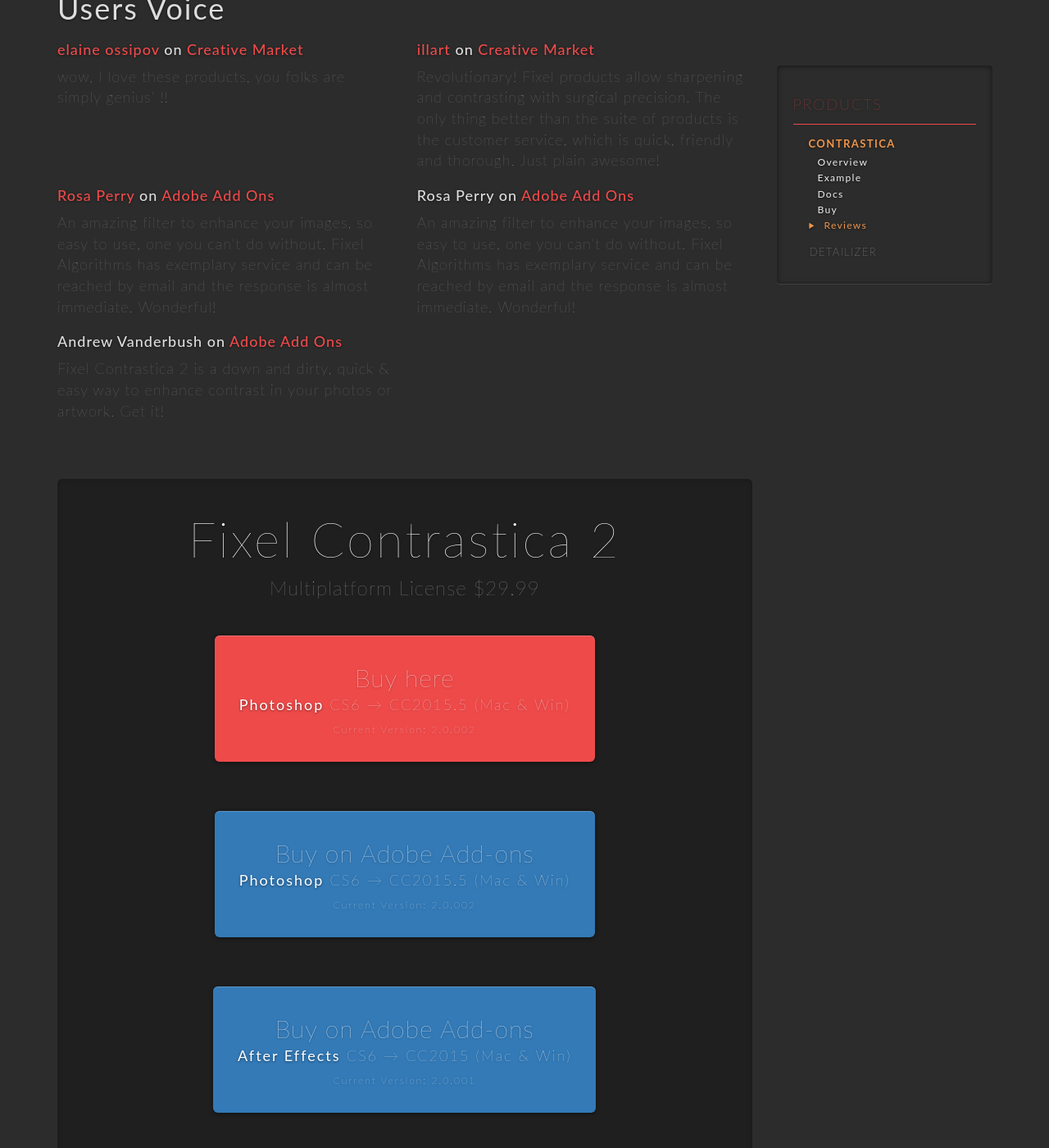
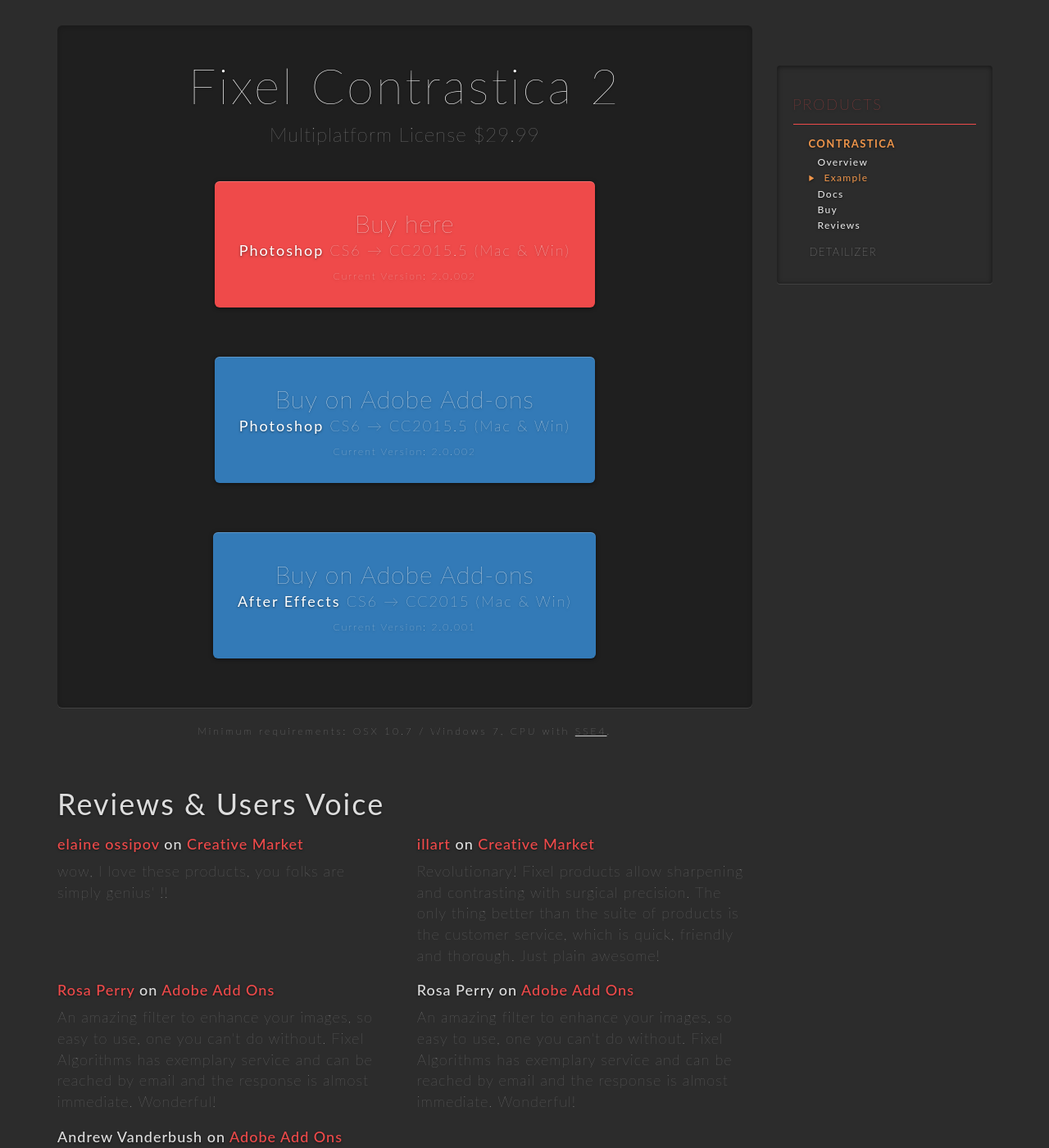
Before and after one commit to FixelAlgorithmsTeam/fixel, a Jekyll site: the page built from products/contrastica/index.html, in a window 1280 px wide and 1400 px high, scrolled down 3293 px. Shown: the whole window at 82% size. Built offline with Jekyll 4.4.1, drawn with Linux system fonts in a browser that asks for light colours; nearby versions of some CDN libraries; comment, search, counter and statistics services are not loaded; some of the changed text lies outside the part shown.

Commit message:
Update index.html
Put the Reviews section on the bottom.

```diff
--- a/products/contrastica/index.html
+++ b/products/contrastica/index.html
@@ -98,8 +98,28 @@
 				</div>
 			</section> -->
 
+			<section style="margin-top: 60px; margin-bottom:10px" id="contrastica-buy">
+				<div class="highlight-box text-center">
+					<!-- <h4 class="home-title">Fixel Contrastica 2<span class="software-version" property="softwareVersion">(2.0.001)</span></h4> -->
+					<h4 class="home-title">Fixel Contrastica 2</h4>
+					<p class="product-subtitle small" property="offers" typeof="Offer">Multiplatform License <span property="price">$29.99</span><meta property="priceCurrency" content="USD"/></p>
+
+					<a href="http://sites.fastspring.com/barranca/product/fixelcontrastica2ps" target="_blank" class="btn btn-primary-red btn-buy" role="button" property="downloadUrl">
+						Buy here <span class="cs6cc"><span class="b">Photoshop</span> CS6 &rarr; CC2015.5 <br class="visible-xs"> <span property="operatingSystem">(Mac & Win)</span></span><span class="cs6cc" style="font-size:40%; margin-top:10px">Current Version: <span property="softwareVersion">2.0.002</span></span>
+					</a>
+					<a href="https://creative.adobe.com/addons/products/3931" target="_blank" class="btn btn-primary btn-buy" role="button" property="downloadUrl">
+						Buy on Adobe Add-ons <span class="cs6cc"><span class="b">Photoshop</span> CS6 &rarr; CC2015.5 <br class="visible-xs"> <span property="operatingSystem">(Mac & Win)</span></span><span class="cs6cc" style="font-size:40%; margin-top:10px">Current Version: <span property="softwareVersion">2.0.002</span></span>
+					</a>
+					<a href="https://creative.adobe.com/addons/products/5892" target="_blank" class="btn btn-primary btn-buy" role="button" property="downloadUrl">
+						Buy on Adobe Add-ons <span class="cs6cc"><span class="b">After Effects</span> CS6 &rarr; CC2015 <br class="visible-xs"> <span property="operatingSystem">(Mac & Win)</span></span><span class="cs6cc" style="font-size:40%; margin-top:10px">Current Version: <span property="softwareVersion">2.0.001</span></span>
+					</a>
+				</div>
+			</section>
+
+			<p class="author-caption" style="text-align: center; margin-bottom:60px">Minimum requirements: OSX 10.7 / Windows 7, CPU with <a href="http://en.wikipedia.org/wiki/SSE4#Supporting_CPUs" target="_blank" style="color: #ddd; text-decoration:underline">SSE4</a>.</p>
+
 			<section id="contrastica-reviews">
-				<h1>Users Voice</h1>
+				<h1>Reviews & Users Voice</h1>
 				<div class="row">
 					<div class="col-sm-6">
 						<!-- <a href="http://www.davidebarranca.com/?p=2614" title="Introducing Detailizer" target="_blank" class="hide-text detailizer-doc-sprite detailizer-intro pull-left img-circle img-documentation">Introducing Detailizer</a> -->
@@ -133,27 +153,8 @@
 				</div>
 			</section>
 
-			<section style="margin-top: 60px; margin-bottom:10px" id="contrastica-buy">
-				<div class="highlight-box text-center">
-					<!-- <h4 class="home-title">Fixel Contrastica 2<span class="software-version" property="softwareVersion">(2.0.001)</span></h4> -->
-					<h4 class="home-title">Fixel Contrastica 2</h4>
-					<p class="product-subtitle small" property="offers" typeof="Offer">Multiplatform License <span property="price">$29.99</span><meta property="priceCurrency" content="USD"/></p>
-
-					<a href="http://sites.fastspring.com/barranca/product/fixelcontrastica2ps" target="_blank" class="btn btn-primary-red btn-buy" role="button" property="downloadUrl">
-						Buy here <span class="cs6cc"><span class="b">Photoshop</span> CS6 &rarr; CC2015.5 <br class="visible-xs"> <span property="operatingSystem">(Mac & Win)</span></span><span class="cs6cc" style="font-size:40%; margin-top:10px">Current Version: <span property="softwareVersion">2.0.002</span></span>
-					</a>
-					<a href="https://creative.adobe.com/addons/products/3931" target="_blank" class="btn btn-primary btn-buy" role="button" property="downloadUrl">
-						Buy on Adobe Add-ons <span class="cs6cc"><span class="b">Photoshop</span> CS6 &rarr; CC2015.5 <br class="visible-xs"> <span property="operatingSystem">(Mac & Win)</span></span><span class="cs6cc" style="font-size:40%; margin-top:10px">Current Version: <span property="softwareVersion">2.0.002</span></span>
-					</a>
-					<a href="https://creative.adobe.com/addons/products/5892" target="_blank" class="btn btn-primary btn-buy" role="button" property="downloadUrl">
-						Buy on Adobe Add-ons <span class="cs6cc"><span class="b">After Effects</span> CS6 &rarr; CC2015 <br class="visible-xs"> <span property="operatingSystem">(Mac & Win)</span></span><span class="cs6cc" style="font-size:40%; margin-top:10px">Current Version: <span property="softwareVersion">2.0.001</span></span>
-					</a>
-				</div>
-			</section>
-			<p class="author-caption" style="text-align: center; margin-bottom:60px">Minimum requirements: OSX 10.7 / Windows 7, CPU with <a href="http://en.wikipedia.org/wiki/SSE4#Supporting_CPUs" target="_blank" style="color: #ddd; text-decoration:underline">SSE4</a>.</p>
-
-			<section  id="contrastica-reviews" style="margin-bottom: 40px">
-				<!-- <div class="row">
+			<!-- <section  id="contrastica-reviews" style="margin-bottom: 40px">
+				<div class="row">
 					<div class="col-lg-12">
 						<h1 style="margin-top: 0">Reviews</h1>
 						<span class="glyphicon glyphicon-star"></span>
@@ -231,8 +232,8 @@
 							</li>
 						</ul>
 					</div>
-				</div> -->
-			</section>
+				</div>
+			</section> -->
 
 		</div> <!-- main -->
 
```
